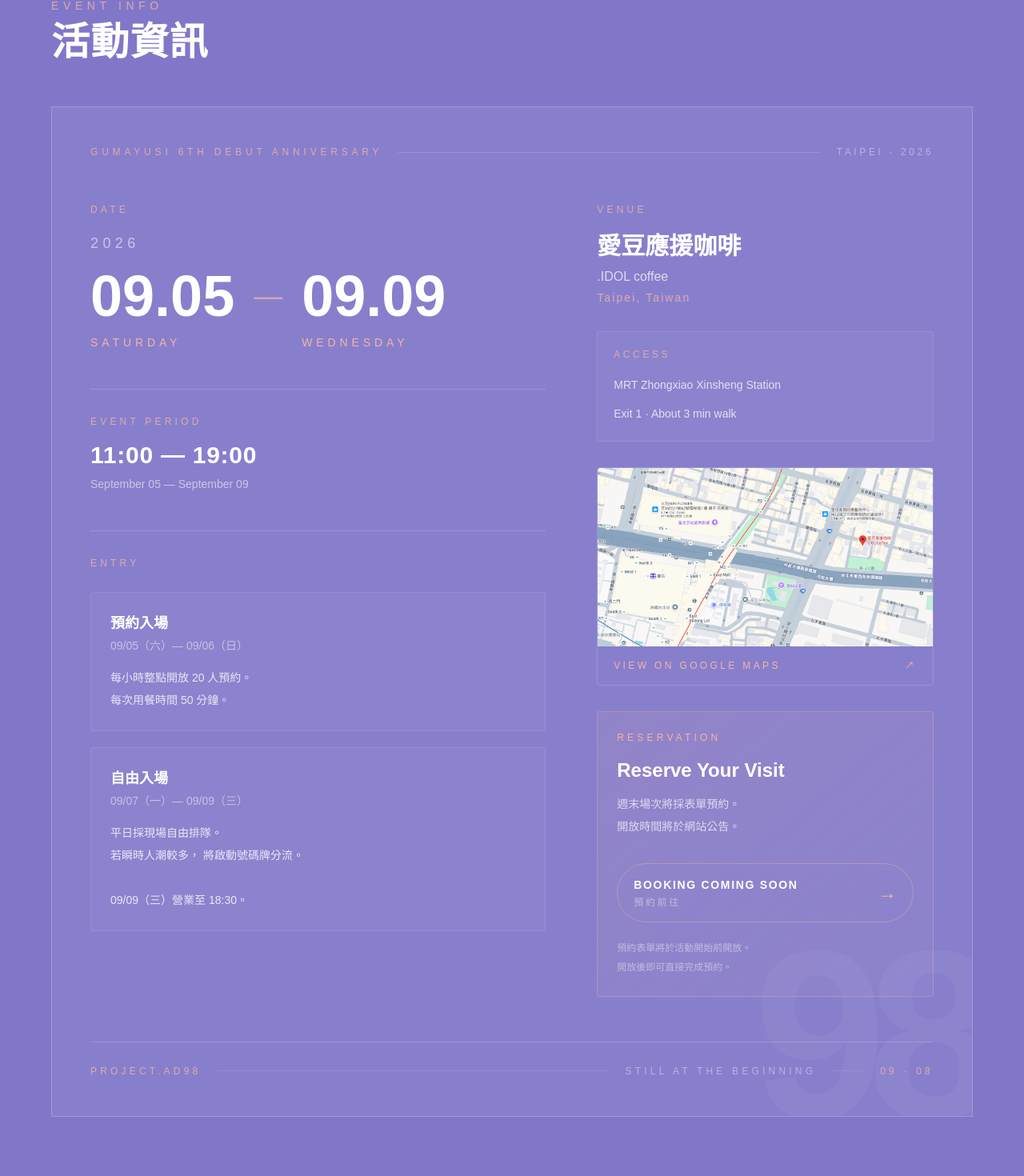
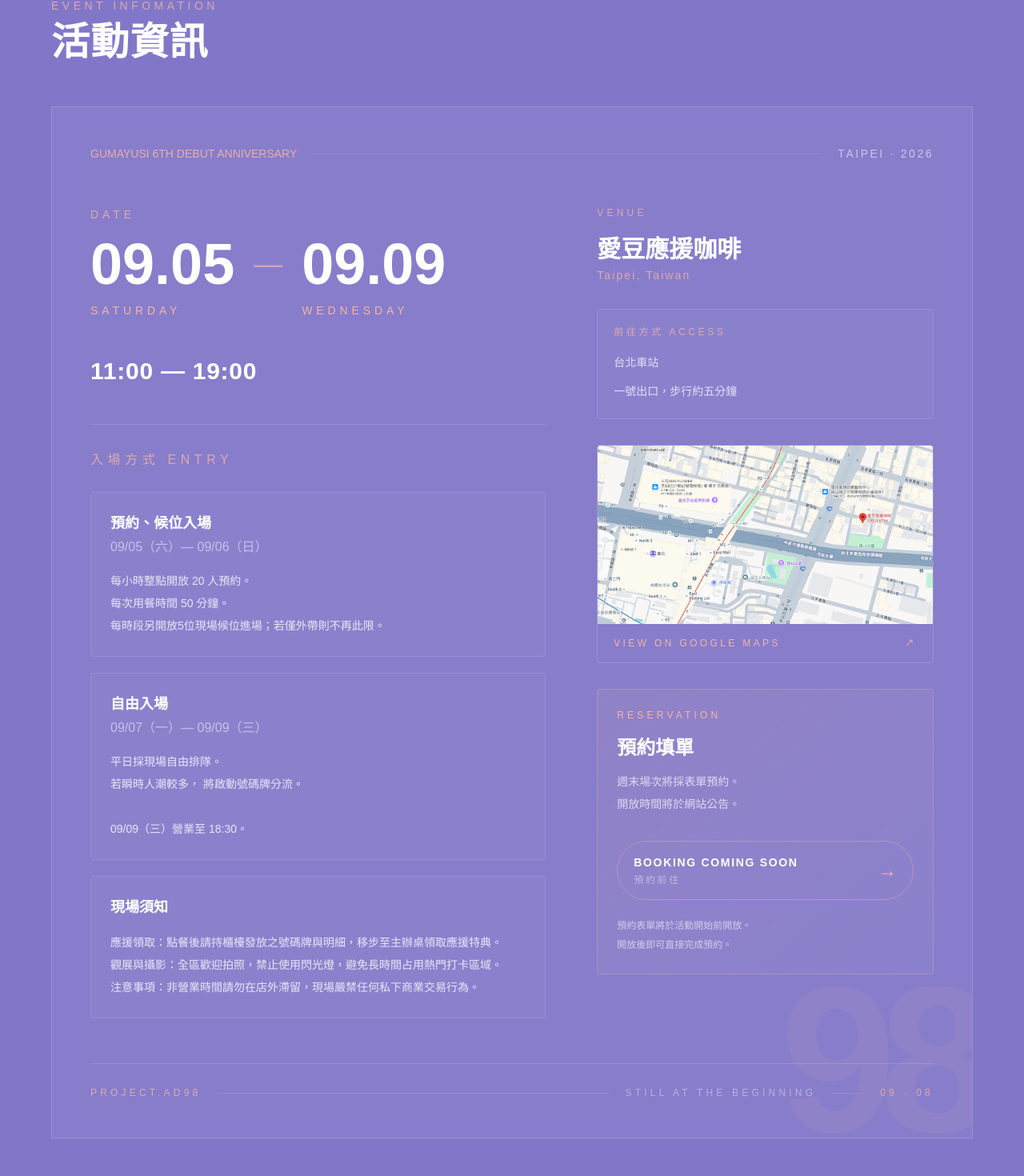
Before and after one commit to vmvm288-del/gumayusitw, a Next.js app: page /projects/6th-anniversary in a window 1280 px wide. Shown: the part 1395-2865 px from the top of the page at 80% size. Built offline with nearby package versions, Linux system fonts and the light colour scheme.

Commit message:
refactor: improve anniversary info layout and mobile experience

```diff
--- a/components/anniversary/AnniversaryInfo.tsx
+++ b/components/anniversary/AnniversaryInfo.tsx
@@ -33,7 +33,7 @@ export default function AnniversaryInfo() {
   return (
     <section
       ref={sectionRef}
-      className="w-full bg-[#8177c9] px-6 py-24 text-white"
+      className="w-full bg-[#8177c9] px-6 py-20 lg:py-24 text-white"
     >
       <div className="mx-auto max-w-6xl">
 
@@ -41,14 +41,13 @@ export default function AnniversaryInfo() {
             SECTION TITLE
         ========================= */}
 
-        <div className="mb-14 overflow-hidden">
-
+      <div className="mb-12 lg:mb-14 overflow-hidden">
           <p
             className={`
               mb-3
               text-sm
               uppercase
-              tracking-[0.4em]
+              tracking-[0.32em]
               text-[#f3b4a5]/80
               transition-all
               duration-500
@@ -59,12 +58,12 @@ export default function AnniversaryInfo() {
               }
             `}
           >
-            EVENT INFO
+            EVENT INFOMATION
           </p>
 
           <h2
             className={`
-              text-4xl
+              text-[2.3rem]
               font-bold
               tracking-wide
               md:text-5xl
@@ -97,12 +96,13 @@ export default function AnniversaryInfo() {
             overflow-hidden
 
             border
-            border-white/20
+            border-white/15
 
-            bg-white/[0.06]
+            bg-white/[0.05]
+            backdrop-blur-sm
 
-            px-8
-            py-10
+            px-6
+            py-8
 
             md:px-12
             md:py-12
@@ -128,19 +128,19 @@ export default function AnniversaryInfo() {
             className="
               pointer-events-none
               absolute
-              -bottom-12
-              -right-3
+              -bottom-8
+              -right-2
 
               select-none
 
-              text-[180px]
+              text-[150px]
               font-black
               tracking-[-0.08em]
               leading-none
 
-              text-white/[0.04]
+              text-[#f3b4a5]/8
 
-              md:text-[300px]
+              lg:text-[260px]
             "
           >
             98
@@ -156,7 +156,7 @@ export default function AnniversaryInfo() {
               flex
               flex-col
               items-start
-  gap-3
+              gap-2
 
               md:flex-row
               md:items-center
@@ -173,13 +173,13 @@ export default function AnniversaryInfo() {
             `}
           >
 
-            <p className="text-xs tracking-[0.4em] text-[#f3b4a5]/80">
+            <p className="text-sm tracking-base text-[#f3b4a5]/90 font-medium">
               GUMAYUSI 6TH DEBUT ANNIVERSARY
             </p>
 
-            <div className="h-px flex-1 bg-white/15" />
+            <div className="h-px flex-1 bg-white/10" />
 
-            <p className="hidden text-xs tracking-[0.3em] text-white/40 md:block">
+            <p className="hidden text-sm tracking-[0.18em] text-white/55 md:block">
               TAIPEI · 2026
             </p>
 
@@ -214,27 +214,11 @@ export default function AnniversaryInfo() {
 
               {/* DATE */}
 
-              <p className="text-xs tracking-[0.35em] text-[#f3b4a5]/80">
+              <p className="text-sm tracking-[0.35em] text-[#f3b4a5]/80">
                 DATE
               </p>
 
-              <p className="mt-5 text-lg tracking-[0.3em] text-white/55">
-                2026
-              </p>
-
-              <div
-  className="
-    mt-4
-
-    flex
-    flex-col
-    gap-8
-
-    sm:flex-row
-    sm:items-end
-    sm:gap-6
-  "
->
+              <div className="mt-4 flex flex-col gap-8 sm:flex-row sm:items-end sm:gap-6">
 
               <div className="text-center sm:text-left">
 
@@ -282,19 +266,15 @@ export default function AnniversaryInfo() {
 
               {/* EVENT */}
 
-              <div className="mt-12 border-t border-white/15 pt-8">
+              <div className="mt-12 ">
 
-                <p className="text-xs tracking-[0.35em] text-[#f3b4a5]/80">
-                  EVENT PERIOD
-                </p>
+
 
                 <p className="mt-4 text-2xl md:text-3xl font-semibold tracking-wide">
                   11:00 — 19:00
                 </p>
 
-                <p className="mt-2 text-sm text-white/55">
-                  September 05 — September 09
-                </p>
+
 
               </div>
 
@@ -302,8 +282,8 @@ export default function AnniversaryInfo() {
 
               <div className="mt-12 border-t border-white/15 pt-8">
 
-                <p className="text-xs tracking-[0.35em] text-[#f3b4a5]/80">
-                  ENTRY
+                <p className="text-base tracking-[0.35em] text-[#f3b4a5]/80">
+                  入場方式 ENTRY
                 </p>
 
                 {/* Reservation */}
@@ -311,10 +291,10 @@ export default function AnniversaryInfo() {
                 <div className="mt-7 rounded-sm border border-white/10 bg-white/[0.03] p-6">
 
                   <p className="text-lg font-semibold">
-                    預約入場
+                    預約、候位入場
                   </p>
 
-                  <p className="mt-1 text-sm text-white/50">
+                  <p className="mt-1 text-base text-white/50">
                     09/05（六）— 09/06（日）
                   </p>
 
@@ -322,6 +302,8 @@ export default function AnniversaryInfo() {
                     每小時整點開放 20 人預約。
                     <br />
                     每次用餐時間 50 分鐘。
+                    <br />
+                    每時段另開放5位現場候位進場；若僅外帶則不再此限。
                   </p>
 
                 </div>
@@ -334,7 +316,7 @@ export default function AnniversaryInfo() {
                     自由入場
                   </p>
 
-                  <p className="mt-1 text-sm text-white/50">
+                  <p className="mt-1 text-base text-white/50">
                     09/07（一）— 09/09（三）
                   </p>
 
@@ -349,9 +331,23 @@ export default function AnniversaryInfo() {
 
                     09/09（三）營業至 18:30。
                   </p>
+                  </div>
+                <div className="mt-5 rounded-sm border border-white/10 bg-white/[0.03] p-6">
+
+                  <p className="text-lg font-semibold">
+                    現場須知
+                  </p>
+
+                  <p className="mt-4 text-sm leading-7 text-white/80">
+                    應援領取：點餐後請持櫃檯發放之號碼牌與明細，移步至主辦桌領取應援特典。
+                    <br />
+                    觀展與攝影：全區歡迎拍照，禁止使用閃光燈，避免長時間占用熱門打卡區域。
+                    <br />
+                    注意事項：非營業時間請勿在店外滯留，現場嚴禁任何私下商業交易行為。
+                  </p>
+
 
 </div>
-
               </div>
 
             </div>
@@ -384,9 +380,7 @@ export default function AnniversaryInfo() {
                 愛豆應援咖啡
               </p>
 
-              <p className="mt-2 text-base text-white/70">
-                .IDOL coffee
-              </p>
+
 
               <p className="mt-1 text-sm tracking-[0.15em] text-[#f3b4a5]/80">
                 Taipei, Taiwan
@@ -397,17 +391,17 @@ export default function AnniversaryInfo() {
               <div className="mt-8 rounded-sm border border-white/10 bg-white/[0.03] p-5">
 
                 <p className="text-xs tracking-[0.3em] text-[#f3b4a5]/80">
-                  ACCESS
+                  前往方式 ACCESS
                 </p>
 
                 <div className="mt-4 space-y-2 text-sm leading-7 text-white/75">
 
                   <p>
-                    MRT Zhongxiao Xinsheng Station
+                    台北車站
                   </p>
 
                   <p>
-                    Exit 1 · About 3 min walk
+                    一號出口，步行約五分鐘
                   </p>
 
                 </div>
@@ -496,7 +490,7 @@ text-[#f3b4a5]
                   </p>
 
                   <h4 className="mt-4 text-2xl font-bold leading-snug">
-                    Reserve Your Visit
+                    預約填單
                   </h4>
 
                   <p className="mt-3 text-sm leading-7 text-white/70">
@@ -531,7 +525,7 @@ sm:justify-between
 sm:rounded-full
 
 hover:border-[#f3b4a5]
-hover:bg-[#f3b4a5]/10
+hover:bg-[#f3b4a5]/30
                     "
                   >
 
@@ -553,7 +547,7 @@ hover:bg-[#f3b4a5]/10
 
                   </div>
 
-                  <p className="mt-5 text-xs leading-6 text-white/45">
+                  <p className="mt-5 text-xs leading-6 text-white/60">
                     預約表單將於活動開始前開放。
                     <br />
                     開放後即可直接完成預約。
--- a/components/anniversary/program/SpecialMenu.tsx
+++ b/components/anniversary/program/SpecialMenu.tsx
@@ -9,28 +9,28 @@ const drinks = [
   {
     name: "PINK MAYHEM",
     zh: "粉紅失控中",
-    type: "草莓鮮奶",
+    type: "草莓鮮奶  $180",
     temperature: "I",
     image: "/images/anniversary/menu/PINK-MAYHEM.png",
   },
   {
     name: "LAST ROSE",
     zh: "最後一朵玫瑰",
-    type: "熱玫瑰茶",
+    type: "熱玫瑰茶  $180",
     temperature: "H",
     image: "/images/anniversary/menu/LAST-ROSE.png",
   },
   {
     name: "GOLDEN BOUNTY",
     zh: "金色懸賞令",
-    type: "柚子茶",
+    type: "柚子茶  $180",
     temperature: "I / H",
     image: "/images/anniversary/menu/GOLDEN-BOUNTY.png",
   },
   {
     name: "SOUL BLOOM",
     zh: "靈華初綻",
-    type: "葡萄漸層氣泡飲",
+    type: "葡萄漸層氣泡飲  $180",
     temperature: "I",
     image: "/images/anniversary/menu/SOUL-BLOOM-V3.png",
   },
@@ -40,25 +40,25 @@ const desserts = [
   {
     name: "FIRST LIGHT",
     zh: "初弓乍現",
-    type: "草莓重乳酪蛋糕",
+    type: "草莓重乳酪蛋糕  $140",
     image: "/images/anniversary/menu/FIRST-LIGHT.png",
   },
   {
     name: "UNDEFEATED SPRING",
     zh: "不敗的春天",
-    type: "布朗尼蛋糕",
+    type: "布朗尼蛋糕  $150",
     image: "/images/anniversary/menu/UNDEFEATED-SPRING.png",
   },
   {
     name: "ON THE WORLD STAGE",
     zh: "站上世界之時",
-    type: "藍莓起司蛋糕",
+    type: "藍莓起司蛋糕  $140",
     image: "/images/anniversary/menu/ON-THE-WORLD-STAGE-V3.png",
   },
   {
     name: "BEYOND THE STARS",
     zh: "越過群星",
-    type: "巧克力波斯頓",
+    type: "巧克力波斯頓派  $150",
     image: "/images/anniversary/menu/BEYOND-THE-STARS-V2.png",
   },
 ];
@@ -287,13 +287,13 @@ export default function SpecialMenu() {
     height={100}
     className="
       absolute
-      -bottom-4
+      -bottom-2
       right-0
 
-       w-[56px]
-    sm:w-[64px]
-    md:w-[80px]
-    lg:w-[96px]
+       w-[90px]
+    sm:w-[100px]
+    md:w-[100px]
+    lg:w-[120px]
 
     h-auto
 
@@ -425,13 +425,13 @@ export default function SpecialMenu() {
     height={110}
     className="
       absolute
-      -bottom-5
+      -bottom-2
       -right-0
 
-       w-[56px]
-    sm:w-[64px]
-    md:w-[80px]
-    lg:w-[96px]
+       w-[90px]
+    sm:w-[100px]
+    md:w-[100px]
+    lg:w-[120px]
 
     h-auto
 
```
Lines whose indentation alone changed are shown as unchanged.
